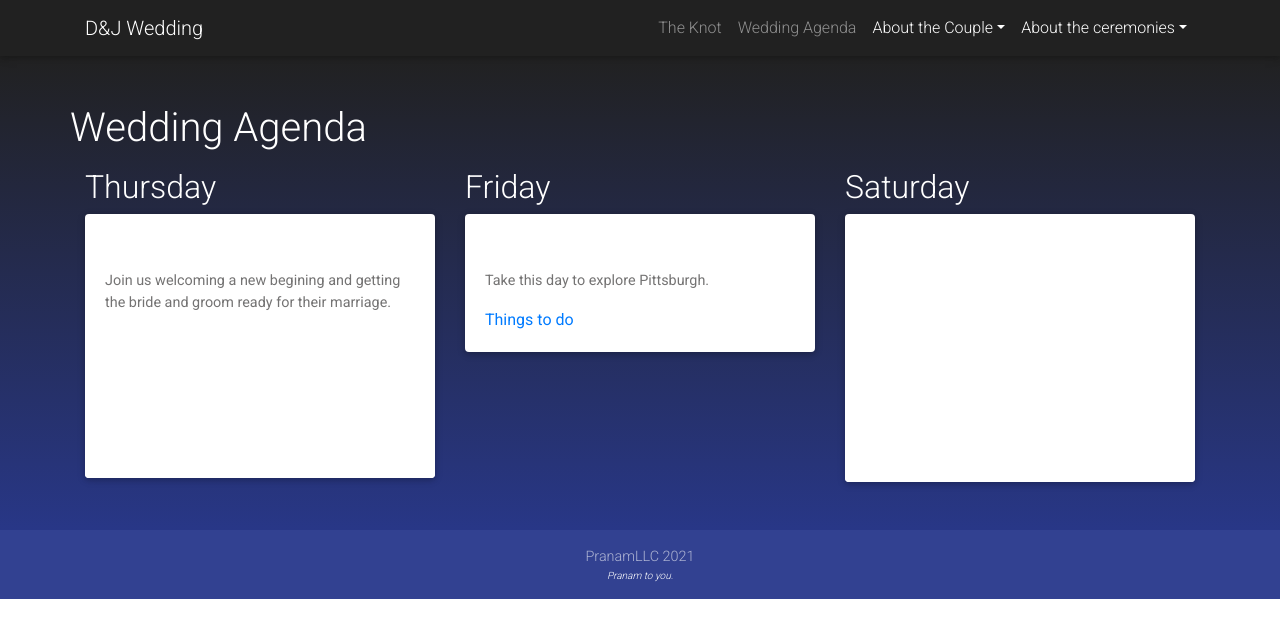
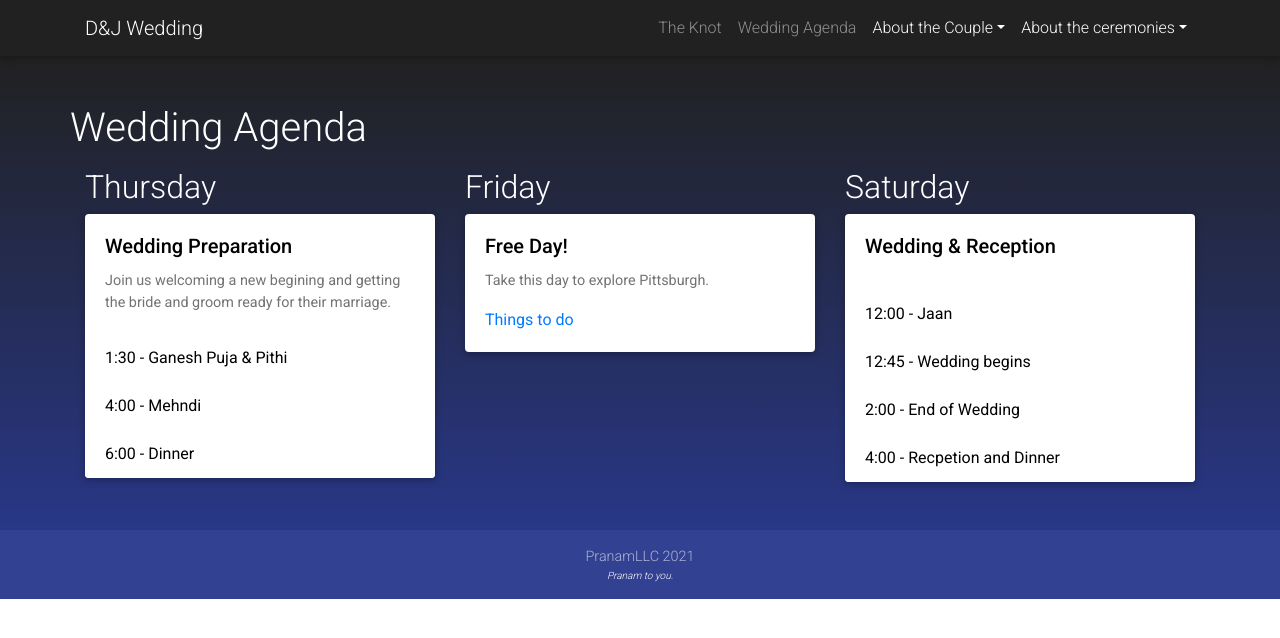
Before and after one commit to DnJWedding/DnJWedding.github.io, a React (Create React App) app: page /WeddingAgenda in a window 1280 px wide. Shown: the top 638 px of the page. Built offline with nearby package versions, Linux system fonts and the light colour scheme; a web font is replaced by a local one.

Commit message:
Card Text Fix

```diff
--- a/src/components/WeddingAgenda.jsx
+++ b/src/components/WeddingAgenda.jsx
@@ -11,7 +11,7 @@ function WeddingAgenda() {
         <div className="row pb-5">
           <div className="col-md-4">
             <h2 className="font-weight-light">Thursday</h2>
-            <Card>
+            <Card className="card">
               <Card.Body>
                 <Card.Title>Wedding Preparation</Card.Title>
                 <Card.Text>
@@ -27,7 +27,7 @@ function WeddingAgenda() {
           </div>
           <div className="col-md-4">
             <h2 className="font-weight-light">Friday</h2>
-            <Card>
+            <Card className="card">
               <Card.Body>
                 <Card.Title>Free Day!</Card.Title>
                 <Card.Text>
@@ -39,7 +39,7 @@ function WeddingAgenda() {
           </div>
           <div className="col-md-4">
             <h2 className="font-weight-light">Saturday</h2>
-            <Card>
+            <Card className="card">
               <Card.Body>
                 <Card.Title>Wedding & Reception</Card.Title>
               </Card.Body>
--- a/src/index.css
+++ b/src/index.css
@@ -2,6 +2,9 @@
 .home {
     background-image: linear-gradient(rgb(33,33,33), rgb(40,55,135));
     color: white;
+}
+.card {
+    color: black;
 }
 .listPanel{
     background-color: rgb(40,55,135);
```
